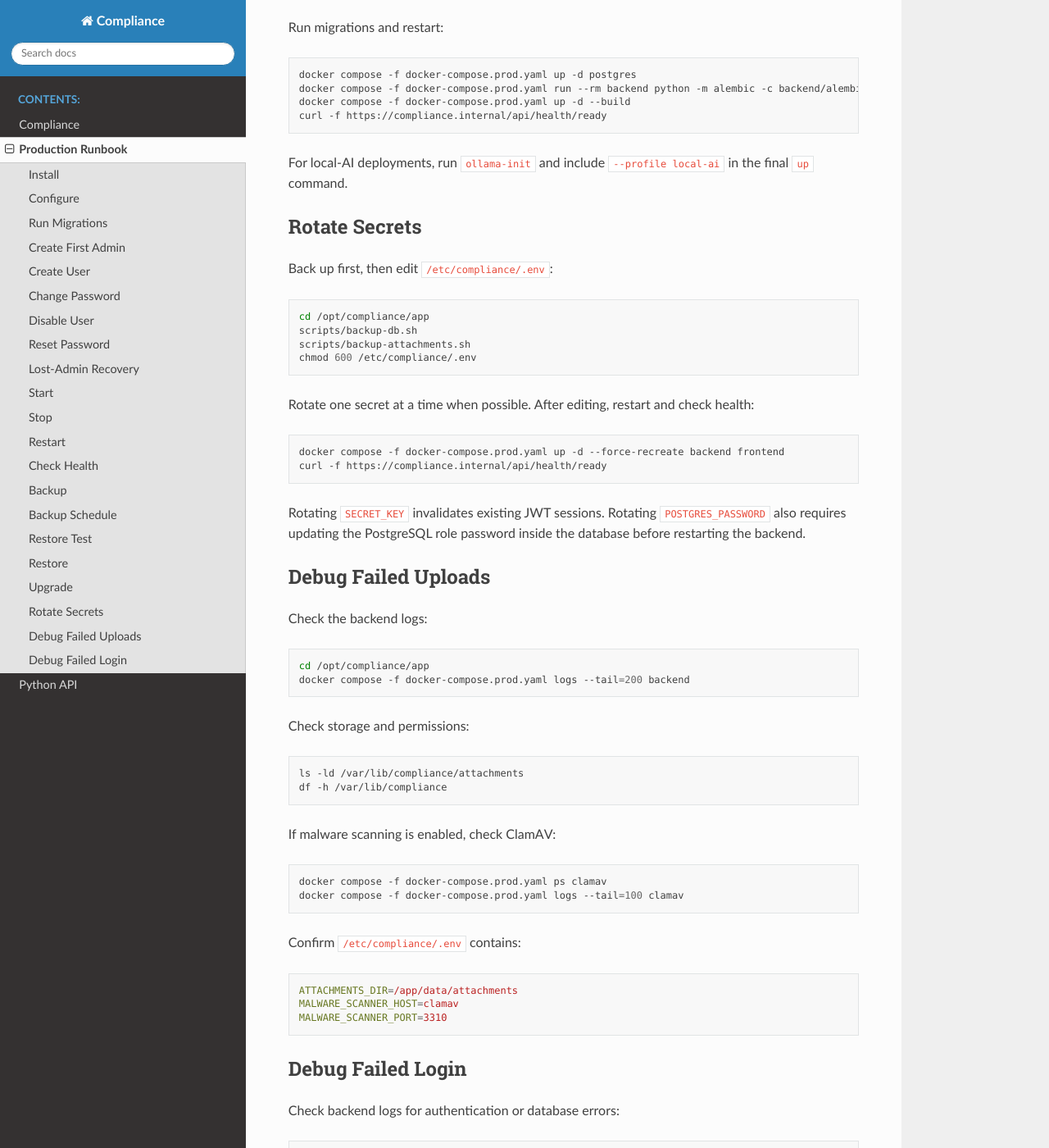
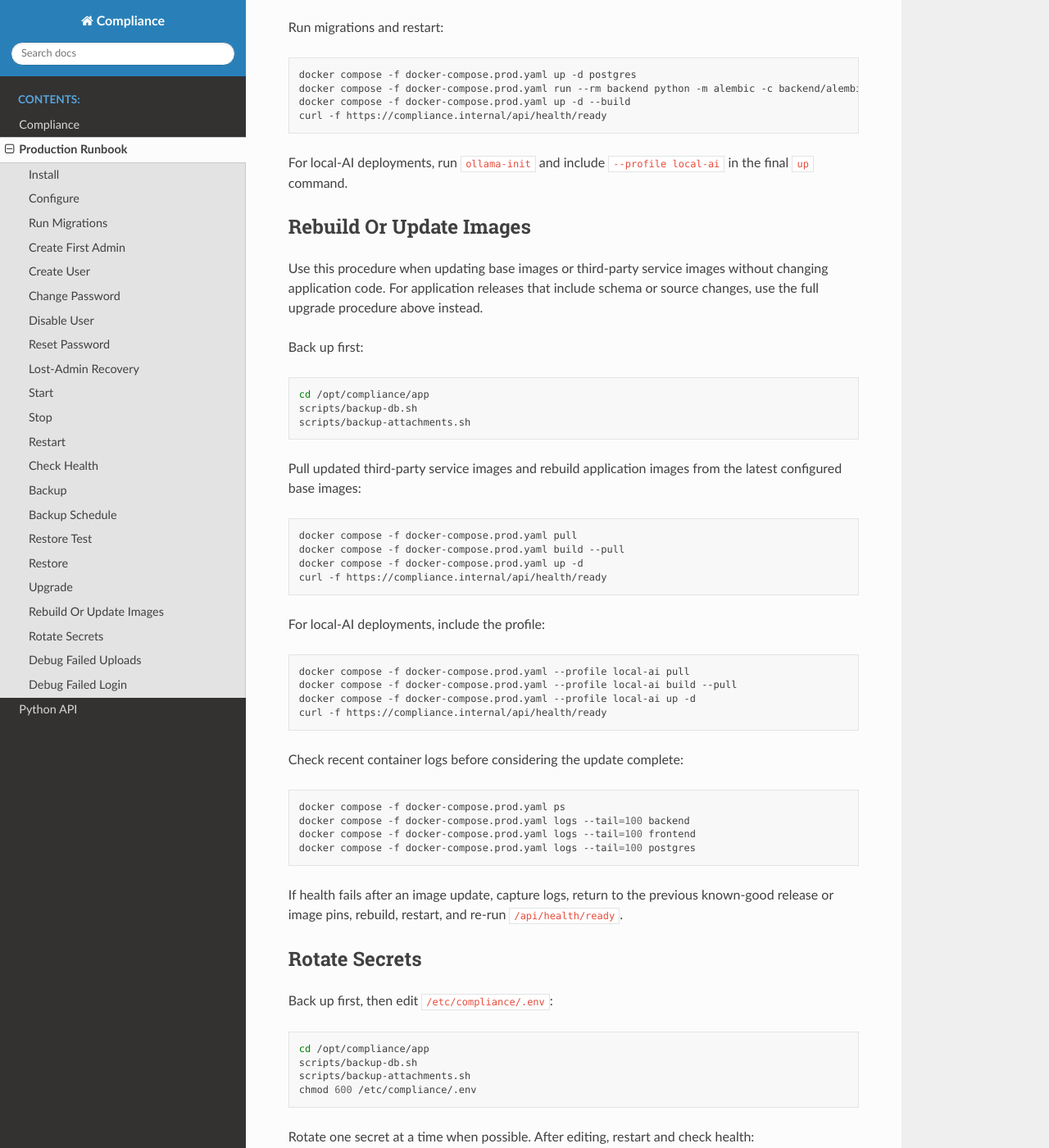
Before and after one commit to elliottbache/compliance, a Sphinx documentation site: the page built from docs/production-runbook.md, in a window 1280 px wide and 1400 px high, scrolled down 8124 px. Shown: the whole window at 82% size. Built offline with Sphinx 7.4.7 and the Read the Docs theme 3.1.0, drawn with Linux system fonts in a browser that asks for light colours.

Commit message:
docs: document production image update procedure
  Add a runbook procedure for refreshing third-party service images and rebuilding application images from updated base images.

  Summarize the image-only maintenance flow in the README, including backup, rebuild, restart, health check, log review, and rollback guidance.

````diff
--- a/docs/production-runbook.md
+++ b/docs/production-runbook.md
@@ -422,6 +422,52 @@ curl -f https://compliance.internal/api/health/ready
 For local-AI deployments, run `ollama-init` and include `--profile local-ai` in
 the final `up` command.
 
+## Rebuild Or Update Images
+
+Use this procedure when updating base images or third-party service images
+without changing application code. For application releases that include schema
+or source changes, use the full upgrade procedure above instead.
+
+Back up first:
+
+```bash
+cd /opt/compliance/app
+scripts/backup-db.sh
+scripts/backup-attachments.sh
+```
+
+Pull updated third-party service images and rebuild application images from the
+latest configured base images:
+
+```bash
+docker compose -f docker-compose.prod.yaml pull
+docker compose -f docker-compose.prod.yaml build --pull
+docker compose -f docker-compose.prod.yaml up -d
+curl -f https://compliance.internal/api/health/ready
+```
+
+For local-AI deployments, include the profile:
+
+```bash
+docker compose -f docker-compose.prod.yaml --profile local-ai pull
+docker compose -f docker-compose.prod.yaml --profile local-ai build --pull
+docker compose -f docker-compose.prod.yaml --profile local-ai up -d
+curl -f https://compliance.internal/api/health/ready
+```
+
+Check recent container logs before considering the update complete:
+
+```bash
+docker compose -f docker-compose.prod.yaml ps
+docker compose -f docker-compose.prod.yaml logs --tail=100 backend
+docker compose -f docker-compose.prod.yaml logs --tail=100 frontend
+docker compose -f docker-compose.prod.yaml logs --tail=100 postgres
+```
+
+If health fails after an image update, capture logs, return to the previous
+known-good release or image pins, rebuild, restart, and re-run
+`/api/health/ready`.
+
 ## Rotate Secrets
 
 Back up first, then edit `/etc/compliance/.env`:
````
Also changed, not shown: README.md (+8 -0 lines).
